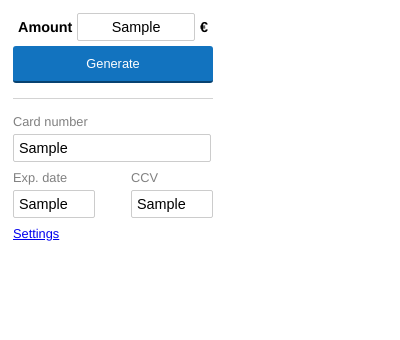
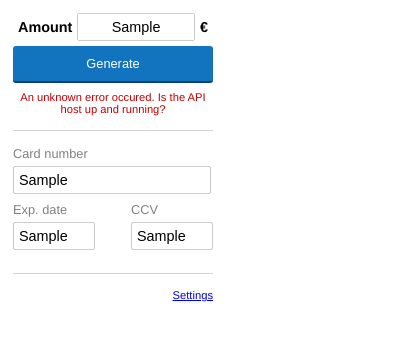
Before and after one commit to raphaelyancey/ecartebleue-extension, a browser extension: page popup/generate.html in a window 400 px wide. Both pictures are taken after typing "Sample", "Sample", "Sample", "Sample" into the empty fields and a click on the button "Generate". Drawn offline with nearby package versions, Linux system fonts and the light colour scheme; no server answers.

Commit message:
Implemented settings in the popup (not tested)

```diff
--- a/options/options.css
+++ b/options/options.css
@@ -43,3 +43,15 @@ button {
   font-weight: bold;
   text-align: center;
 }
+
+hr {
+  height: 1px;
+  background: lightgrey;
+  border: 0;
+  margin: 15px 0;
+}
+
+#clear {
+  text-align: center;
+  margin-top: 5px;
+}
--- a/popup/generate.css
+++ b/popup/generate.css
@@ -100,5 +100,6 @@ hr {
 }
 
 #footer {
-  font-size: 0.8rem;
+  font-size: 0.7rem;
+  text-align: right;
 }
--- a/popup/generate.html
+++ b/popup/generate.html
@@ -39,6 +39,8 @@
     </div>
   </div>
 
+  <hr>
+
   <div id="footer">
     <a href="#" id="settings">Settings</a>
   </div>
--- a/popup/generate.js
+++ b/popup/generate.js
@@ -1,6 +1,5 @@
 var API_URL = "http://localhost:3000";
-var credentials = ['***REMOVED***', '***REMOVED***'];
-var p = btoa(JSON.stringify(credentials));
+var credentials = null;
 
 var generateButton = $('button#generate');
 var generatedForm = $('#generated');
@@ -9,8 +8,6 @@ var errorElement = $('#error');
 var ccElement = $('#cc');
 var expElement = $('#exp');
 var ccvElement = $('#ccv');
-
-errorElement.hide();
 
 function pristineState() {
   errorElement.hide();
@@ -31,7 +28,7 @@ function loading(state) {
 generateButton.click(function() {
   pristineState();
   loading(true);
-  $.post(API_URL + '/generate', { p: p })
+  $.post(API_URL + '/generate', { p: btoa(JSON.stringify(credentials)) })
   .done(function(res) {
     ccElement.val(res.cc);
     expElement.val(res.exp.join('/'));
@@ -41,6 +38,9 @@ generateButton.click(function() {
     console.error(err);
     if(err.responseJSON && 'error' in err.responseJSON) {
       errorElement.html(err.responseJSON.error)
+      errorElement.show();
+    } else {
+      errorElement.html("An unknown error occured. Is the API host up and running?")
       errorElement.show();
     }
   })
@@ -52,3 +52,25 @@ generateButton.click(function() {
 settingsLink.click(function() {
   browser.runtime.openOptionsPage();
 });
+
+function loadCredentials() {
+  browser.storage.local.get(['username', 'password', 'host'])
+  .then(function(items) {
+    credentials = [items.username, items.password];
+    API_URL = items.host;
+    console.info('Loaded settings.');
+    generateButton.attr('disabled', false);
+  })
+  .catch(function() {
+    console.info('Failed loading settings or non-existent.');
+    errorElement.html("The settings are empty or couldn't be loaded.")
+    errorElement.show();
+    generateButton.attr('disabled', true);
+  });
+}
+
+// ---------------------------------------------------------
+
+errorElement.hide();
+generateButton.attr('disabled', true);
+loadCredentials();
```
Also changed, not shown: options/options.html (+4 -0 lines), options/options.js (+12 -0 lines).
